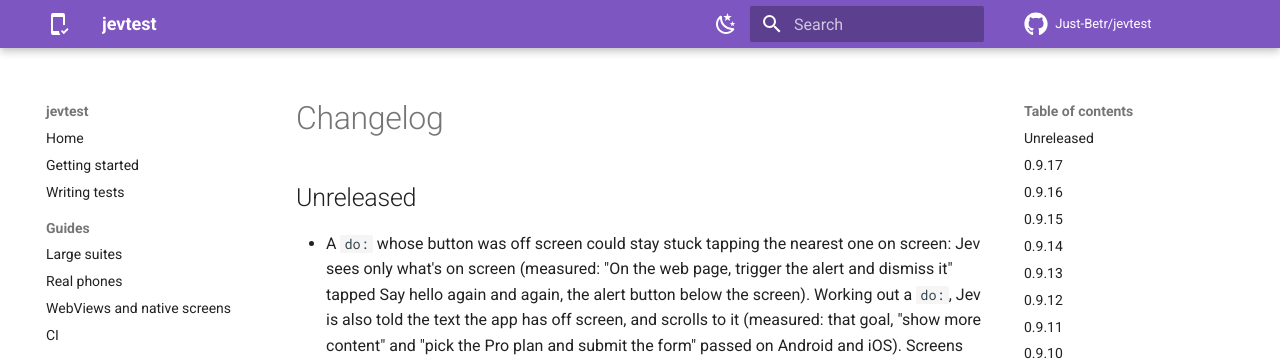
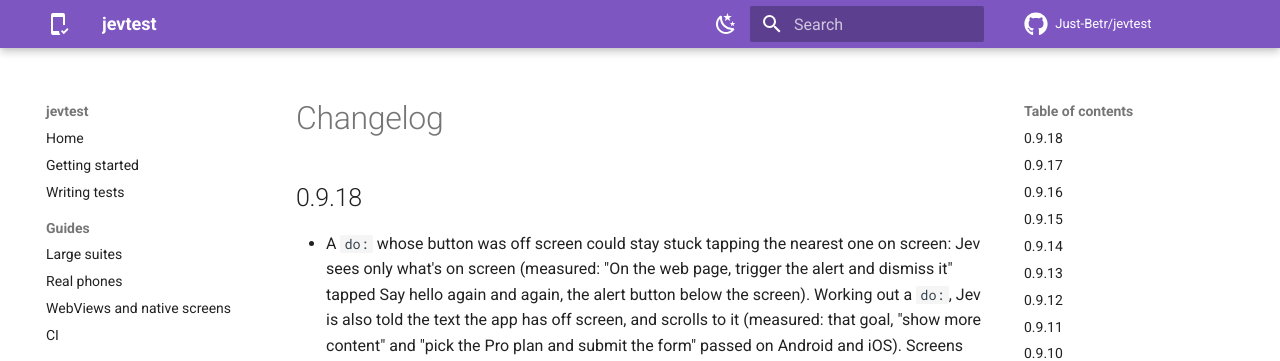
Before and after one commit to Just-Betr/jevtest, an MkDocs documentation site: the page built from docs/changelog.md, in a window 1280 px wide and 900 px high. Shown: the top 361 px of the window. Built offline with MkDocs 1.6.1 and Material for MkDocs 9.7.7, drawn with Linux system fonts in a browser that asks for light colours; comment, search, counter and statistics services are not loaded.

Commit message:
jevtest 0.9.18
Co-Authored-By: Claude Opus 5.5 <noreply@anthropic.com>

````diff
--- a/CHANGELOG.md
+++ b/CHANGELOG.md
@@ -1,6 +1,6 @@
 # Changelog
 
-## Unreleased
+## 0.9.18
 
 - A `do:` whose button was off screen could stay stuck tapping the nearest one on screen: Jev sees only what's on
   screen (measured: "On the web page, trigger the alert and dismiss it" tapped Say hello again and again, the alert
--- a/docs/getting-started.md
+++ b/docs/getting-started.md
@@ -82,7 +82,7 @@ jevtest run tests.yaml --lock record --out results
 Both flags are required, so every run says how it treats the lockfile and where its results go.
 
 ```console
-jevtest 0.9.17 · android · emulator-5554 · dev.jevtest.jevtest_demo · jev-1.13.0 · lockfile: record
+jevtest 0.9.18 · android · emulator-5554 · dev.jevtest.jevtest_demo · jev-1.13.0 · lockfile: record
 
 ▶ App opens on the sign-in screen
   ✓ expect: The sign in screen is showing — Jev 0.98
--- a/jevtest/__init__.py
+++ b/jevtest/__init__.py
@@ -1,3 +1,3 @@
 """jevtest: plain-English end-to-end tests for Android and iOS apps, driven by TypeSafe's Jev."""
 
-__version__ = "0.9.17"
+__version__ = "0.9.18"
````
Also changed, not shown: README.md (+1 -1 lines), docs/index.md (+1 -1 lines).
